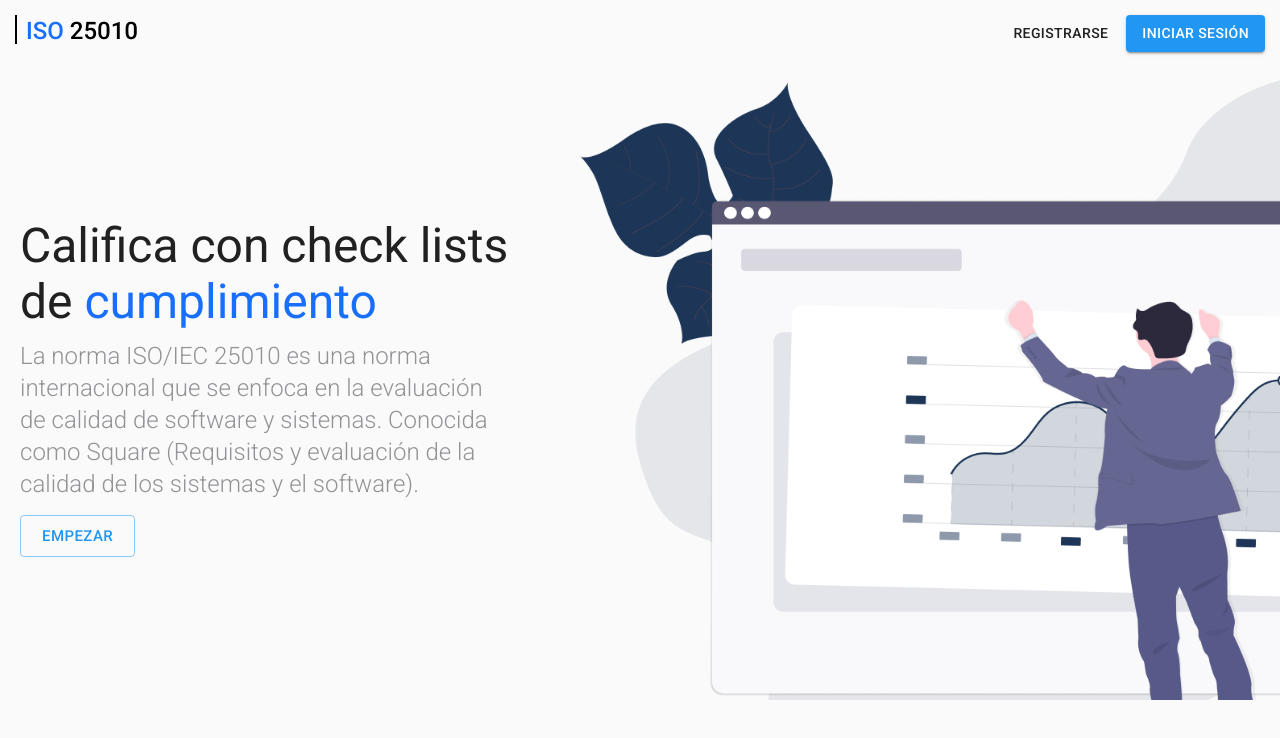
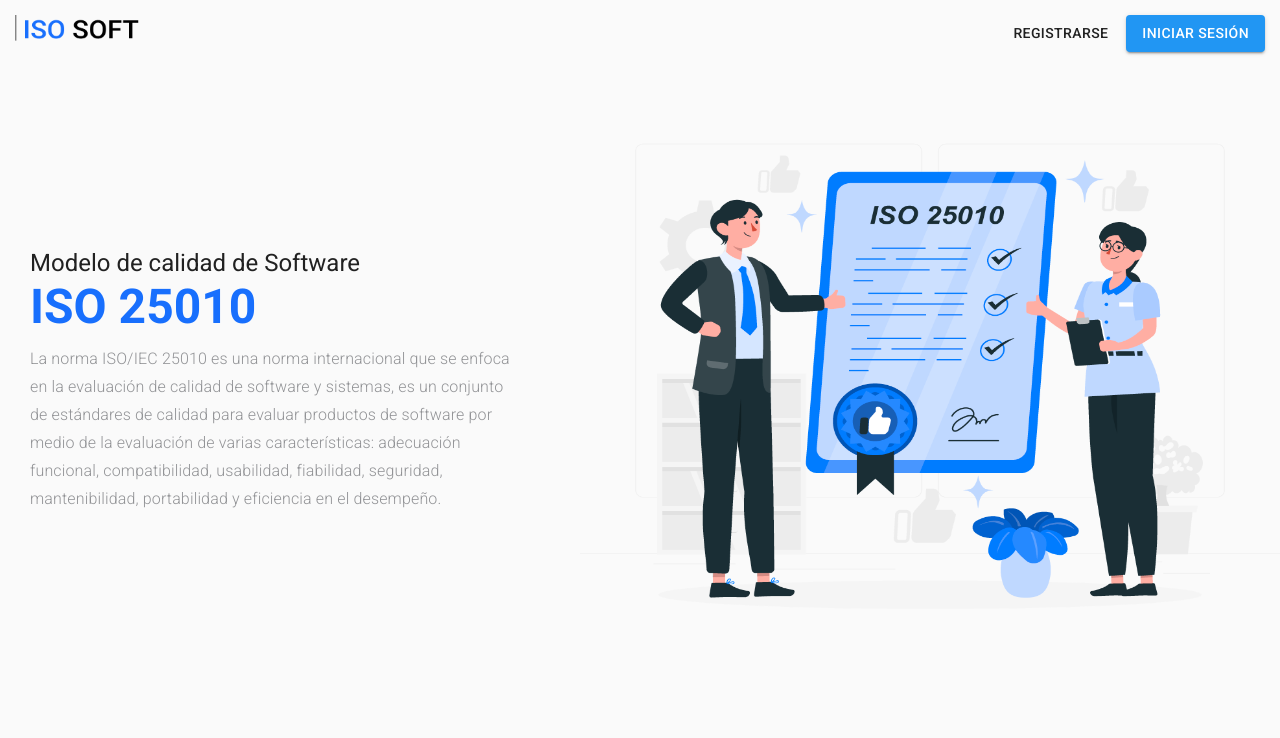
Before and after one commit to JeffSkynird/isosoft, a React (Create React App) app in the folder client/: page /bienvenida in a window 1280 px wide. Shown: the top 738 px of the page. Built offline with nearby package versions, Linux system fonts and the light colour scheme.

Commit message:
cambio logo

```diff
--- a/client/src/containers/main/Bienvenida.js
+++ b/client/src/containers/main/Bienvenida.js
@@ -1,6 +1,6 @@
 import React from 'react'
 import logo from '../../assets/logoPeque.png'
-import splash from '../../assets/bienvenida.png'
+import splash from '../../assets/bienvenida2.png'
 import useMediaQuery from '@material-ui/core/useMediaQuery';
 import { useTheme } from '@material-ui/core/styles';
 
@@ -12,31 +12,32 @@ export default function Bienvenida(props) {
 
     const fullScreen = useMediaQuery(theme.breakpoints.down('sm'));
     return (
-        <div style={{height:'100%',width:'100%'}}>
-            <div style={{ display: 'flex', flexDirection:fullScreen?'column':'row',alignItems:fullScreen?'center':'',justifyContent: 'space-between',padding:15 }}>
+        <div style={{ height: '100%', width: '100%' }}>
+            <div style={{ display: 'flex', flexDirection: fullScreen ? 'column' : 'row', alignItems: fullScreen ? 'center' : '', justifyContent: 'space-between', padding: 15 }}>
                 <img src={logo} style={{ marginBottom: 15, height: 30, width: 124 }} alt="" srcset="" />
 
                 <div>
-                    <Button style={{marginRight:10}}  onClick={() => props.history.push('/login',{register:true})}>Registrarse</Button>
+                    <Button style={{ marginRight: 10 }} onClick={() => props.history.push('/login', { register: true })}>Registrarse</Button>
                     <Button variant="contained" color="primary" onClick={() => props.history.push('/login')}>
                         Iniciar Sesión
                     </Button>
                 </div>
             </div>
-            <div style={{display:'flex',justifyContent:'space-between',alignItems:'center'}}>
-                <div style={{width:fullScreen?'100%':'40%',paddingLeft:20}}>
-                <Typography variant="h3" >
-            Califica con check lists de <span style={{color:'#186FFD'}}>cumplimiento</span>
-                </Typography>
-                <Typography variant="h5" style={{fontWeight:100,marginTop:10,color:'#929396',marginBottom:15}} >
-                La norma ISO/IEC 25010 es una norma internacional que se enfoca en la evaluación de calidad de software y sistemas. Conocida como Square (Requisitos y evaluación de la calidad de los sistemas y el software).
+            <div style={{ display: 'flex', justifyContent: 'space-between', alignItems: 'center' }}>
+                <div style={{ width: fullScreen ? '100%' : '40%', paddingLeft: 30 }}>
+                    <Typography variant="h5" >
+                        Modelo de calidad de Software
+                    </Typography>
+                    <Typography variant="h3" style={{ color: '#186FFD', fontWeight: 'bold' }}>
+                        ISO 25010
+                    </Typography>
+                    <Typography variant="subtitle1" style={{ fontWeight: 100, marginTop: 10, color: '#929396', marginBottom: 15 }} >
+                        La norma ISO/IEC 25010 es una norma internacional que se enfoca en la evaluación de calidad de software y sistemas,  es un conjunto de estándares de calidad para evaluar productos de software por medio de la evaluación de varias características: adecuación funcional, compatibilidad, usabilidad, fiabilidad, seguridad, mantenibilidad, portabilidad y eficiencia en el desempeño.
 
-                </Typography>
-                <Button variant="outlined" color="primary" size="large" onClick={() => props.history.push('/login')}>
-                        Empezar
-                    </Button>
+                    </Typography>
+
                 </div>
-                <img src={splash} style={{width:700,height:625}} alt="" srcset="" />
+                <img src={splash} style={{ width: 700, height: 625 }} alt="" srcset="" />
 
 
             </div>
```
Also changed, not shown: client/src/assets/bienvenida2.png (added), client/src/assets/logoPeque.png.
